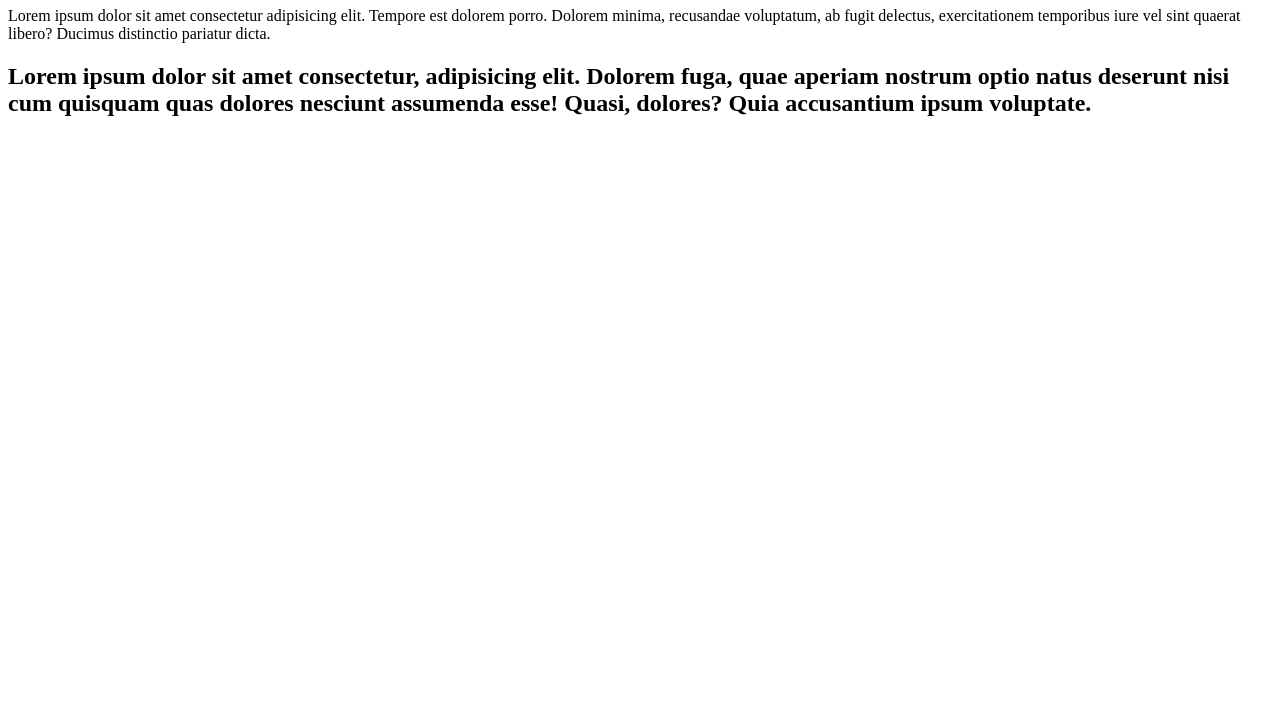
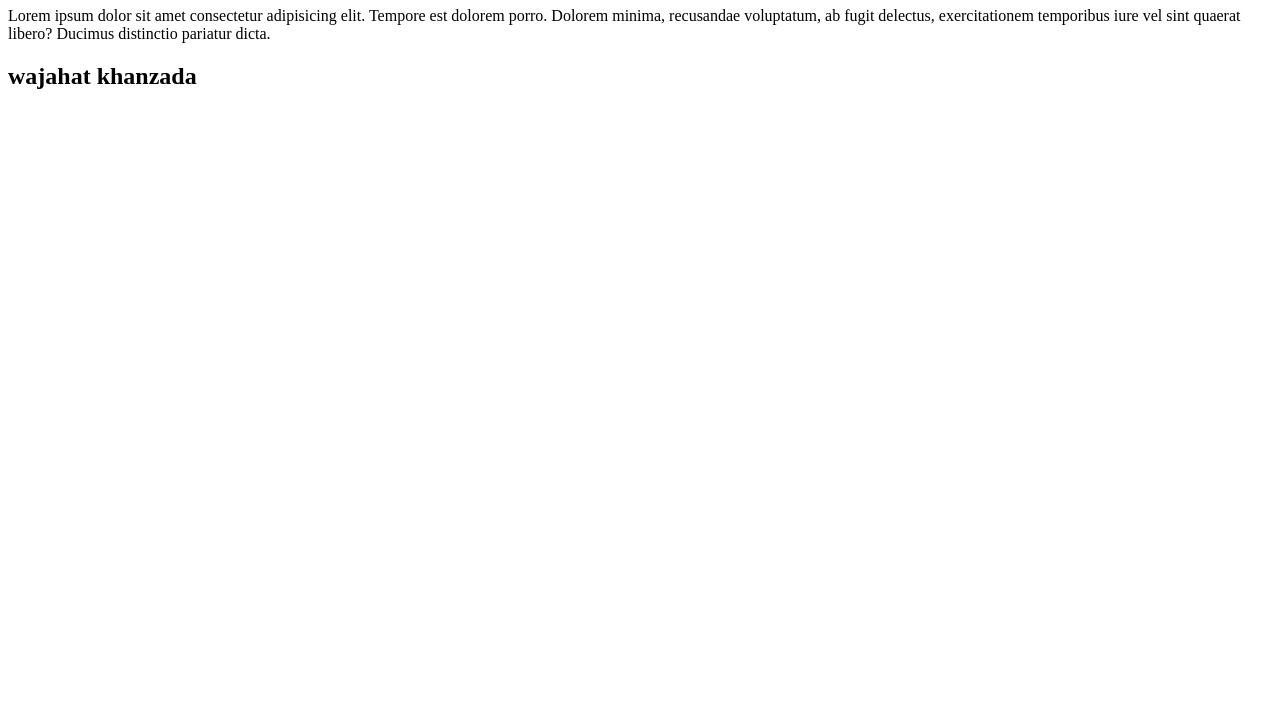
Before and after one commit to Wajahatkhanzada90/khanzada1, a plain HTML site: page index.html in a window 1280 px wide. Shown: the part 73-800 px from the top of the page. Drawn offline with Linux system fonts and the light colour scheme.

Commit message:
khanzada1

```diff
--- a/index.html
+++ b/index.html
@@ -12,9 +12,8 @@
     <p> Lorem ipsum dolor sit amet consectetur adipisicing elit. Tempore est dolorem porro. Dolorem minima, recusandae
         voluptatum, ab fugit delectus, exercitationem temporibus iure vel sint quaerat libero? Ducimus distinctio
         pariatur dicta.</p>
-    <h2> Lorem ipsum dolor sit amet consectetur, adipisicing elit. Dolorem fuga, quae aperiam nostrum optio natus
-        deserunt nisi cum quisquam quas dolores nesciunt assumenda esse! Quasi, dolores? Quia accusantium ipsum
-        voluptate.</h2>
+        <h2>wajahat khanzada</h2>
+
 </body>
 
 </html>
```
